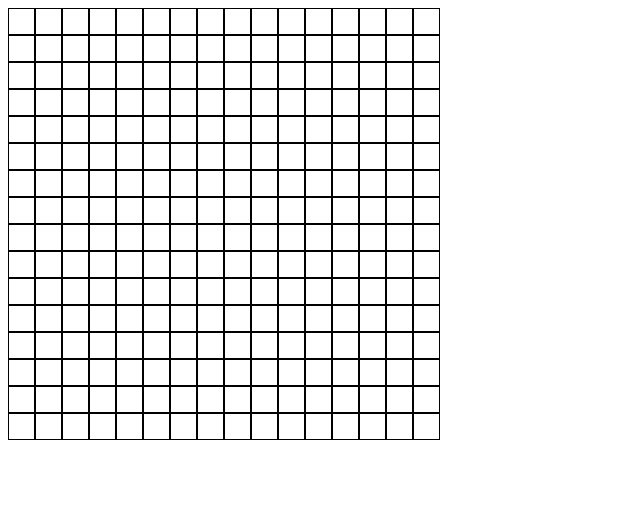
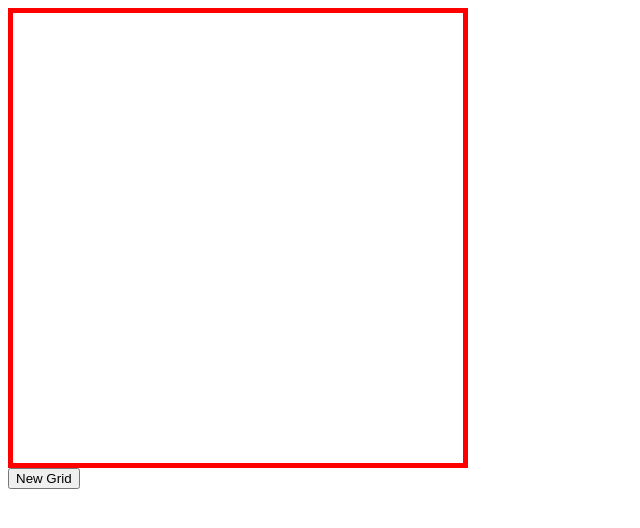
Before and after one commit to Appless10/Etch-A-Sketch, a plain HTML site: page index.html in a window 1280 px wide. Shown: the whole page, without its empty margins (0-640 px from the left). Drawn offline with Linux system fonts and the light colour scheme.

Commit message:
Added ability to switch grid sizes and removed borders from individual boxes

```diff
--- a/index.html
+++ b/index.html
@@ -11,5 +11,6 @@
     <div id="pageContainer;">
      <div id="container"></div>
     </div>
+    <button id="newGrid">New Grid</button>
 </body>
 </html>
--- a/script.js
+++ b/script.js
@@ -1,10 +1,24 @@
 let container = document.querySelector("#container");
+let newGridButton = document.querySelector("#newGrid");
+let gridSquares = 16;
 
-for (let i = 1; i <= 16; i++) {
- for (let j = 1; j <= 16; j++){
+displayGrid(16);
+
+newGridButton.addEventListener("click", () => {
+  let gridSquaresText = prompt("Enter squares per row/column (Max 100)");
+  gridSquares = Number(gridSquaresText);
+  container.innerHTML = "";
+  displayGrid(gridSquares);
+});
+
+function displayGrid(gridSquares){
+for (let i = 1; i <= gridSquares; i++) {
+ for (let j = 1; j <= gridSquares; j++){
 
      let element = document.createElement("div");
-     element.classList.add("divContainer");
+     let width = 450 / gridSquares;
+     element.style.width = `${width}px`;
+     element.style.height = `${width}px`;
 
      container.appendChild(element);
      element.addEventListener("mouseover", () => {
@@ -15,3 +29,4 @@ for (let i = 1; i <= 16; i++) {
 
 
 }
+}
--- a/styles.css
+++ b/styles.css
@@ -3,6 +3,8 @@
     flex-direction: row;
     flex-wrap: wrap;
     max-width: 450px;
+    max-height: 450px;
+    border: 5px solid red;
 }
 
 #pageContainer {
@@ -10,11 +12,11 @@
     flex-direction: column;
 }
 
-.divContainer {
+/*.divContainer {
     width: 25px;
     height: 25px;
     border: 1px solid black;
-}
+} */
 
 .divOnColor {
     background-color: black;
```
